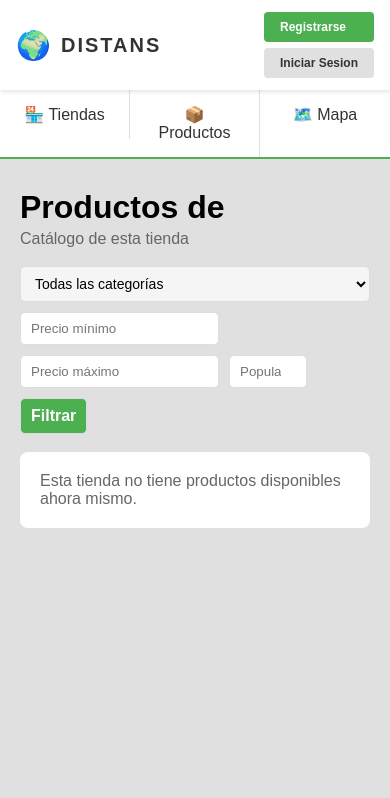
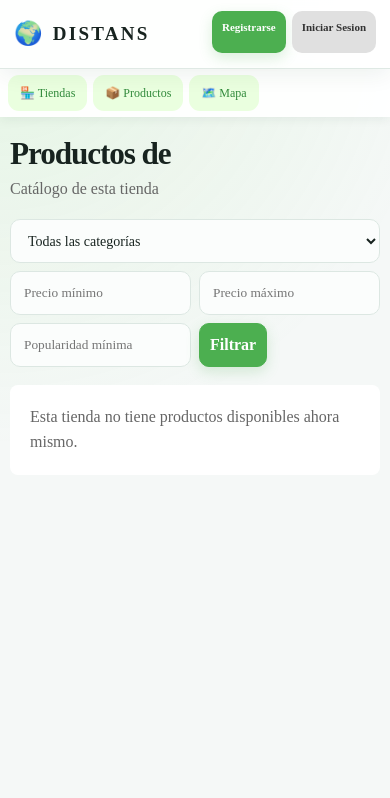
Before and after one commit to STX3837/Distans-Django, a Django app: template products/templates/products/store_products.html in a window 390 px wide. Shown: the top 798 px of the page. Run offline with Django 3.2, Linux system fonts and the light colour scheme; the template is opened without the code that fills it, so the values that code supplies are empty.

Commit message:
Mejora el diseño visual y la adaptación móvil

```diff
--- a/carts/templates/carts/cart_view.html
+++ b/carts/templates/carts/cart_view.html
@@ -1,4 +1,5 @@
 {% extends "base.html" %}
+{% load static %}
 
 {% block title %}Mi Carrito - DISTANS{% endblock %}
 
@@ -293,6 +294,8 @@
                             <a class="item-image" href="{% url 'product_detail' item.producto.pk %}" aria-label="Ver {{ item.producto.nombre }}">
                                 {% if item.producto.imagen %}
                                     <img src="{{ item.producto.imagen.url }}" alt="{{ item.producto.nombre }}">
+                                {% else %}
+                                    <img src="{% static 'img/default-product.png' %}" alt="Imagen predeterminada de producto">
                                 {% endif %}
                             </a>
                             <div class="item-info">
@@ -329,6 +332,8 @@
                             <a class="item-image" href="{% url 'product_detail' item.id %}" aria-label="Ver {{ item.nombre }}">
                                 {% if item.imagen %}
                                     <img src="{{ item.imagen }}" alt="{{ item.nombre }}">
+                                {% else %}
+                                    <img src="{% static 'img/default-product.png' %}" alt="Imagen predeterminada de producto">
                                 {% endif %}
                             </a>
                             <div class="item-info">
--- a/nucleo/settings.py
+++ b/nucleo/settings.py
@@ -142,6 +142,7 @@ USE_TZ = True
 
 STATIC_URL = 'static/'
 STATIC_ROOT = os.path.join(BASE_DIR, 'staticfiles')
+STATICFILES_DIRS = [os.path.join(BASE_DIR, 'static')]
 
 # Media files (User uploads)
 MEDIA_URL = '/media/'
--- a/products/templates/products/catalog.html
+++ b/products/templates/products/catalog.html
@@ -1,4 +1,5 @@
 {% extends "base.html" %}
+{% load static %}
 
 {% block title %}Catálogo - DISTANS{% endblock %}
 
@@ -115,7 +116,7 @@
                     {% if product.imagen %}
                         <img src="{{ product.imagen.url }}" alt="{{ product.nombre }}">
                     {% else %}
-                        <div style="color:#999; font-size:14px; text-align:center; padding:10px;">Sin imagen</div>
+                        <img src="{% static 'img/default-product.png' %}" alt="Imagen predeterminada de producto">
                     {% endif %}
                 </div>
                 <div class="product-info">
--- a/products/templates/products/product_detail.html
+++ b/products/templates/products/product_detail.html
@@ -1,4 +1,5 @@
 {% extends "base.html" %}
+{% load static %}
 
 {% block title %}{{ product.nombre }} - DISTANS{% endblock %}
 
@@ -313,9 +314,7 @@
             {% if product.imagen %}
                 <img src="{{ product.imagen.url }}" alt="{{ product.nombre }}">
             {% else %}
-                <div style="color: #999; text-align: center;">
-                    <p>Sin imagen disponible</p>
-                </div>
+                <img src="{% static 'img/default-product.png' %}" alt="Imagen predeterminada de producto">
             {% endif %}
         </div>
 
--- a/products/templates/products/seller_home.html
+++ b/products/templates/products/seller_home.html
@@ -1,4 +1,5 @@
 {% extends "base.html" %}
+{% load static %}
 
 {% block title %}Home vendedor - DISTANS{% endblock %}
 
@@ -145,7 +146,7 @@
                     {% if store.imagen %}
                         <img class="store-image" src="{{ store.imagen.url }}" alt="{{ store.nombre }}">
                     {% else %}
-                        <div class="store-image"></div>
+                        <img class="store-image" src="{% static 'img/default-store.png' %}" alt="Imagen predeterminada de tienda">
                     {% endif %}
                     <div class="store-info">
                         <h2>{{ store.nombre }}</h2>
--- a/products/templates/products/store_detail.html
+++ b/products/templates/products/store_detail.html
@@ -1,4 +1,5 @@
 {% extends "base.html" %}
+{% load static %}
 
 {% block title %}{{ store.nombre }} - DISTANS{% endblock %}
 
@@ -179,7 +180,7 @@
                     {% if product.imagen %}
                         <img class="product-image" src="{{ product.imagen.url }}" alt="{{ product.nombre }}">
                     {% else %}
-                        <div class="product-image"></div>
+                        <img class="product-image" src="{% static 'img/default-product.png' %}" alt="Imagen predeterminada de producto">
                     {% endif %}
                     <div class="product-info">
                         <h2>{{ product.nombre }}</h2>
--- a/products/templates/products/store_products.html
+++ b/products/templates/products/store_products.html
@@ -1,4 +1,5 @@
 {% extends "base.html" %}
+{% load static %}
 
 {% block title %}{{ store.nombre }} - Productos{% endblock %}
 
@@ -112,7 +113,7 @@
                         {% if product.imagen %}
                             <img src="{{ product.imagen.url }}" alt="{{ product.nombre }}">
                         {% else %}
-                            <div style="color:#999; font-size:14px; text-align:center; padding:10px;">Sin imagen</div>
+                            <img src="{% static 'img/default-product.png' %}" alt="Imagen predeterminada de producto">
                         {% endif %}
                     </div>
                     <div class="product-info">
--- /dev/null
+++ b/static/css/distans-ui.css
@@ -0,0 +1,342 @@
+/* DISTANS UI: capa visual global y responsive. Se carga tras los estilos de cada vista. */
+:root {
+    --brand: #4caf50;
+    --brand-dark: #318a3b;
+    --brand-soft: #eaffdf;
+    --accent: #f2a65a;
+    --ink: #17231f;
+    --muted: #63716c;
+    --line: #dce7e2;
+    --surface: #ffffff;
+    --surface-alt: #f5f8f7;
+    --danger: #c53d4d;
+    --shadow-sm: 0 2px 10px rgba(21, 62, 48, .07);
+    --shadow-md: 0 14px 36px rgba(21, 62, 48, .11);
+    --radius-sm: 10px;
+    --radius: 16px;
+    --radius-lg: 24px;
+    color-scheme: light;
+}
+
+html { scroll-behavior: smooth; background: var(--surface-alt); }
+body {
+    min-width: 320px;
+    color: var(--ink) !important;
+    background:
+        radial-gradient(circle at 0 0, rgba(108,220,87,.13), transparent 28rem),
+        var(--surface-alt) !important;
+    font-family: Inter, ui-sans-serif, -apple-system, BlinkMacSystemFont, "Segoe UI", sans-serif !important;
+    line-height: 1.55;
+    -webkit-font-smoothing: antialiased;
+}
+body, button, input, select, textarea { font-family: inherit !important; }
+img { max-width: 100%; height: auto; }
+a { color: var(--brand); transition: color .2s ease, opacity .2s ease; }
+a:hover { color: var(--brand-dark); text-decoration: none !important; }
+::selection { background: #bfe8d8; color: var(--ink); }
+
+.main-content {
+    width: 100%;
+    min-height: calc(100vh - 150px);
+    animation: page-in .42s ease-out both;
+}
+.main-content > :first-child { margin-top: 0; }
+
+/* Cabecera y navegación */
+.header {
+    background: rgba(255,255,255,.94) !important;
+    border-bottom: 1px solid rgba(220,231,226,.9);
+    box-shadow: 0 5px 22px rgba(21,62,48,.07) !important;
+    backdrop-filter: blur(14px);
+}
+.header-container { max-width: 1440px; margin: auto; padding: 13px clamp(16px, 3vw, 40px) !important; }
+.header-logo { padding: 5px 0; }
+.logo-icon { filter: saturate(.85); transition: transform .3s ease; }
+.header-logo:hover .logo-icon { transform: rotate(-8deg) scale(1.08); }
+.logo-text { color: var(--ink) !important; font-size: clamp(19px, 2vw, 24px) !important; letter-spacing: .12em !important; }
+.user-name { background: #c8ffb3 !important; color: #235f29 !important; border-radius: 999px !important; }
+.nav-link, .cart-button { border-radius: 999px !important; }
+.nav-link:hover { background: var(--surface-alt) !important; }
+.cart-button { background: var(--brand) !important; box-shadow: 0 6px 16px rgba(76,175,80,.22); }
+.cart-button:hover { background: var(--brand-dark) !important; transform: translateY(-1px); }
+.navbar { background: rgba(255,255,255,.96) !important; border: 0 !important; box-shadow: var(--shadow-sm); }
+.navbar-container { max-width: 1200px !important; gap: 6px; padding: 7px 12px !important; }
+.navbar-link { border: 0 !important; border-radius: 11px; padding: 11px 18px !important; color: var(--muted) !important; }
+.navbar-link:hover, .navbar-link.active { background: var(--brand-soft) !important; color: var(--brand-dark) !important; }
+.search-button, .catalog-mode-form select { border: 1px solid var(--line) !important; box-shadow: none !important; }
+.search-status { color: var(--muted) !important; }
+
+/* Contenedores, tarjetas y paneles existentes */
+:where(.container, .page-container, .catalog-container, .stores-container, .products-container,
+       .cart-container, .checkout-container, .orders-container, .account-container,
+       .form-container, .login-container, .signup-container, .detail-container,
+       .seller-container, .admin-container, .favorites-container) {
+    width: min(1180px, calc(100% - 32px)) !important;
+    margin-left: auto !important;
+    margin-right: auto !important;
+}
+:where(.card, .product-card, .store-card, .order-card, .cart-item, .favorite-card,
+       .form-card, .login-box, .signup-box, .account-card, .detail-card, .summary-card,
+       .checkout-card, .empty-state, .info-section, .panel) {
+    border: 1px solid var(--line) !important;
+    border-radius: var(--radius) !important;
+    background: var(--surface) !important;
+    box-shadow: var(--shadow-sm) !important;
+}
+:where(.product-card, .store-card, .order-card, .favorite-card) {
+    overflow: hidden;
+    transition: transform .25s ease, box-shadow .25s ease, border-color .25s ease !important;
+}
+:where(.product-card, .store-card, .order-card, .favorite-card):hover {
+    transform: translateY(-4px);
+    border-color: #b4e6a5 !important;
+    box-shadow: var(--shadow-md) !important;
+}
+h1, h2, h3, h4 { color: var(--ink) !important; line-height: 1.2; text-wrap: balance; }
+h1 { letter-spacing: -.035em; }
+p { text-wrap: pretty; }
+
+/* Formularios */
+label { color: #34443e !important; }
+input:not([type="checkbox"]):not([type="radio"]):not([type="hidden"]), select, textarea {
+    min-height: 44px;
+    border: 1px solid var(--line) !important;
+    border-radius: var(--radius-sm) !important;
+    background: #fbfdfc !important;
+    color: var(--ink) !important;
+    padding: 10px 13px !important;
+    transition: border-color .2s ease, box-shadow .2s ease, background .2s ease !important;
+}
+input:focus, select:focus, textarea:focus {
+    outline: 0 !important;
+    border-color: var(--brand) !important;
+    background: #fff !important;
+    box-shadow: 0 0 0 4px rgba(76,175,80,.14) !important;
+}
+textarea { min-height: 110px; resize: vertical; }
+
+button, .btn, [class*="btn-"], [class*="button"] {
+    border-radius: 10px !important;
+    transition: transform .2s ease, box-shadow .2s ease, background-color .2s ease !important;
+}
+button:hover, .btn:hover, [class*="btn-"]:hover, [class*="button"]:hover { transform: translateY(-1px); }
+button:active, .btn:active, [class*="btn-"]:active, [class*="button"]:active { transform: translateY(0) scale(.98); }
+button:focus-visible, a:focus-visible { outline: 3px solid rgba(22,131,93,.35); outline-offset: 3px; }
+.btn-primary, .primary-button, .submit-button, button[type="submit"] {
+    background: var(--brand) !important;
+    color: #fff !important;
+    border-color: var(--brand) !important;
+    box-shadow: 0 5px 14px rgba(76,175,80,.2);
+}
+.btn-primary:hover, .primary-button:hover, .submit-button:hover, button[type="submit"]:hover { background: var(--brand-dark) !important; }
+
+/* Tablas, avisos y modales */
+table { width: 100%; border-collapse: separate !important; border-spacing: 0; background: #fff; border: 1px solid var(--line); border-radius: var(--radius); overflow: hidden; }
+th { background: #dcffcf !important; color: #285d2d !important; font-size: .8rem; letter-spacing: .035em; text-transform: uppercase; }
+th, td { padding: 13px 15px !important; border-color: var(--line) !important; text-align: left; }
+tbody tr { transition: background .18s ease; }
+tbody tr:hover { background: #f8fbfa; }
+.messages { position: relative; z-index: 20; }
+.message { border: 1px solid currentColor !important; border-left-width: 4px !important; border-radius: 12px !important; box-shadow: var(--shadow-sm); animation: slide-down .35s ease-out both; }
+.errorlist { border-radius: 10px !important; }
+.search-modal-backdrop { background: rgba(10,29,22,.58) !important; backdrop-filter: blur(4px); }
+.search-modal-card { border: 1px solid rgba(255,255,255,.55); box-shadow: 0 25px 80px rgba(8,31,23,.28) !important; animation: modal-in .25s ease-out both; }
+.map-canvas { min-height: 250px; }
+
+@media (max-width: 900px) {
+    .header { position: relative !important; }
+    .header-container { align-items: flex-start !important; }
+    .header-nav { margin-left: auto !important; }
+    .user-menu { justify-content: flex-end !important; }
+    .search-panel { padding-top: 5px; }
+    .navbar-container { overflow-x: auto; scrollbar-width: none; justify-content: flex-start; }
+    .navbar-container::-webkit-scrollbar { display: none; }
+    .navbar-item { flex: 0 0 auto !important; }
+    .navbar-link { white-space: nowrap; }
+    table { display: block; overflow-x: auto; white-space: nowrap; }
+}
+
+@media (max-width: 640px) {
+    :root { --radius: 14px; --radius-lg: 18px; }
+    .header-container { padding: 11px 14px !important; gap: 10px !important; }
+    .logo-icon { font-size: 23px !important; }
+    .header-spacer { display: none; }
+    .header-nav { max-width: calc(100% - 145px); }
+    .user-menu { gap: 5px !important; }
+    .user-name { display: none; }
+    .nav-link { padding: 7px 9px !important; font-size: 11px !important; }
+    .auth-buttons { flex-direction: row !important; }
+    .auth-buttons .btn { padding: 8px 10px !important; font-size: 11px !important; }
+    .search-actions { display: grid !important; grid-template-columns: 1fr 1fr; gap: 7px !important; }
+    .catalog-mode-form { grid-column: 1 / -1; width: 100%; }
+    .catalog-mode-form select { width: 100%; }
+    .search-button { width: 100%; padding: 9px !important; }
+    .search-status { font-size: 11px !important; text-align: center; }
+    .navbar-container { padding: 6px 8px !important; }
+    .navbar-link { padding: 9px 12px !important; font-size: 12px; }
+    .main-content { min-height: calc(100vh - 180px); }
+    :where(.container, .page-container, .catalog-container, .stores-container, .products-container,
+           .cart-container, .checkout-container, .orders-container, .account-container,
+           .form-container, .login-container, .signup-container, .detail-container,
+           .seller-container, .admin-container, .favorites-container) {
+        width: min(100% - 20px, 1180px) !important;
+        padding-left: 0 !important;
+        padding-right: 0 !important;
+    }
+    h1 { font-size: clamp(1.65rem, 8vw, 2.1rem) !important; }
+    h2 { font-size: clamp(1.3rem, 6vw, 1.65rem) !important; }
+    button, .btn { min-height: 42px; }
+    .search-modal { padding: 10px !important; }
+    .search-modal-card { padding: 16px !important; max-height: calc(100dvh - 20px); overflow-y: auto; }
+    .map-canvas { height: 42dvh !important; min-height: 230px; }
+    th, td { padding: 11px 12px !important; }
+}
+
+@media (prefers-reduced-motion: reduce) {
+    *, *::before, *::after { scroll-behavior: auto !important; animation-duration: .01ms !important; animation-iteration-count: 1 !important; transition-duration: .01ms !important; }
+}
+
+@keyframes page-in { from { opacity: 0; transform: translateY(7px); } to { opacity: 1; transform: none; } }
+@keyframes modal-in { from { opacity: 0; transform: translateY(12px) scale(.985); } to { opacity: 1; transform: none; } }
+@keyframes slide-down { from { opacity: 0; transform: translateY(-8px); } to { opacity: 1; transform: none; } }
+
+/* Responsive de componentes: las vistas antiguas definen anchos de escritorio propios. */
+@media (max-width: 700px) {
+    html, body { max-width: 100%; overflow-x: hidden; }
+    *, *::before, *::after { min-width: 0; }
+
+    .catalog-page, .cart-page, .stock-page, .store-page, .seller-page,
+    .product-detail-page, .favorites-page, .map-page, .orders-shell,
+    .history-shell, .detail-shell, .checkout-shell, .complete-shell,
+    .admin-form-container, .delete-container, .confirm-container {
+        width: calc(100% - 20px) !important;
+        max-width: none !important;
+        margin: 18px auto 36px !important;
+        padding-left: 0 !important;
+        padding-right: 0 !important;
+    }
+
+    /* Filtros: controles grandes y ordenados, sin medias columnas accidentales. */
+    .filters, .search-box, .map-actions {
+        display: grid !important;
+        grid-template-columns: 1fr 1fr !important;
+        width: 100%;
+        gap: 8px !important;
+    }
+    .filters > *, .search-box > *, .map-actions > * { width: 100% !important; margin: 0 !important; }
+    .filters select:first-child { grid-column: 1 / -1; }
+    .filters button, .search-box button { justify-self: start; width: auto !important; }
+
+    /* Catálogos: imagen e información arriba; acciones debajo a ancho completo. */
+    .catalog-page .product-card {
+        display: grid !important;
+        grid-template-columns: 88px minmax(0, 1fr) !important;
+        align-items: start !important;
+        gap: 11px !important;
+        padding: 10px !important;
+        min-height: 0 !important;
+    }
+    .catalog-page .product-image {
+        grid-column: 1;
+        width: 88px !important;
+        height: 100px !important;
+        min-height: 100px !important;
+        flex: none !important;
+    }
+    .catalog-page .product-info { grid-column: 2; width: 100%; overflow-wrap: anywhere; }
+    .catalog-page .product-info h3 { font-size: 1rem !important; line-height: 1.18; }
+    .catalog-page .product-info p, .catalog-page .popularity { font-size: .76rem !important; }
+    .catalog-page .product-actions {
+        grid-column: 1 / -1;
+        width: 100% !important;
+        flex: none !important;
+        display: grid !important;
+        grid-template-columns: 1fr 1fr;
+        align-items: stretch !important;
+        gap: 8px !important;
+    }
+    .catalog-page .product-actions form,
+    .catalog-page .product-actions form:last-child { width: 100%; align-items: stretch !important; }
+    .catalog-page .product-actions button { width: 100% !important; white-space: normal; }
+    .catalog-page .qty-input { width: 100% !important; margin-bottom: 6px; }
+    .catalog-page .physical-store-toggle,
+    .catalog-page .physical-store-details { grid-column: 1 / -1; width: 100%; }
+    .store-header { align-items: flex-start !important; flex-direction: column; }
+
+    /* Carrito */
+    .cart-container { display: block !important; }
+    .cart-items { margin-bottom: 14px; }
+    .cart-item {
+        display: grid !important;
+        grid-template-columns: 76px minmax(0, 1fr) !important;
+        gap: 10px !important;
+        padding: 12px !important;
+    }
+    .item-image { width: 76px !important; height: 86px !important; }
+    .item-info { width: 100% !important; }
+    .item-actions {
+        grid-column: 1 / -1;
+        width: 100%;
+        align-items: stretch !important;
+        text-align: left !important;
+    }
+    .item-quantity { display: grid !important; grid-template-columns: auto 1fr !important; }
+    .item-quantity .update-btn { grid-column: 1 / -1; width: 100%; }
+    .item-quantity input { width: 100% !important; }
+    .cart-summary { width: 100% !important; position: static !important; }
+    .orders-fab { position: static !important; display: block; width: max-content; margin: 12px 0; }
+
+    /* Detalles, checkout y formularios */
+    .product-detail-container, .form-shell, .checkout-grid, .complete-grid,
+    .info-grid, .product-details { grid-template-columns: 1fr !important; }
+    .product-image-section { min-height: 240px !important; }
+    .cart-section, .form-actions, .button-group, .status-form,
+    .status-form form, .store-actions { flex-direction: column !important; align-items: stretch !important; }
+    .cart-section > *, .form-actions > *, .button-group > *,
+    .status-form form > *, .store-actions > * { width: 100% !important; }
+    .inline-row { grid-template-columns: 1fr !important; }
+    .checkout-card, .complete-card, .detail-card { padding: 16px !important; }
+    .checkout-progress { overflow-x: auto; justify-content: flex-start !important; padding-bottom: 4px; }
+    .progress-pill { flex: 0 0 auto; white-space: nowrap; }
+    .payment-option { align-items: flex-start !important; }
+
+    /* Listados, métricas y administración */
+    .stores-container .store-grid, .seller-page .store-grid,
+    .store-page .product-grid { grid-template-columns: 1fr !important; }
+    .stores-container .store-card { padding: 14px !important; }
+    .stores-container .store-image { width: calc(100% + 28px); margin: -14px -14px 14px; }
+    .favorite-item, .order-top, .orders-header, .admin-header {
+        flex-direction: column !important;
+        align-items: stretch !important;
+    }
+    .order-actions, .admin-actions, .action-buttons { flex-wrap: wrap !important; }
+    .visit-chart-grid { gap: 5px !important; overflow-x: auto; }
+    .visit-day { min-width: 38px; }
+    .stock-row { grid-template-columns: 1fr !important; align-items: stretch !important; }
+    .stock-row .stock-stepper { width: 100% !important; }
+
+    .stores-table, .orders-table, .items-table, .product-metrics table,
+    .admin-container table { min-width: 640px; }
+    .admin-container, .product-metrics, .detail-card { overflow-x: auto; }
+}
+
+@media (max-width: 380px) {
+    .header-container {
+        display: grid !important;
+        grid-template-columns: auto 1fr !important;
+        align-items: center !important;
+    }
+    .header-logo { grid-column: 1; }
+    .header-nav { grid-column: 2; max-width: none !important; width: 100%; }
+    .header-nav, .user-menu { justify-content: flex-end !important; }
+    .search-panel { grid-column: 1 / -1; width: 100%; }
+    .logo-text { font-size: 16px !important; }
+    .logo-icon { font-size: 19px !important; }
+    .cart-button { padding: 8px !important; }
+    .cart-count { min-width: 18px !important; height: 18px !important; font-size: 10px !important; }
+    .nav-link { padding: 6px !important; }
+    .navbar-link { font-size: 11px; padding: 8px 9px !important; }
+    .filters { grid-template-columns: 1fr !important; }
+    .filters > *, .filters select:first-child, .filters button { grid-column: 1 !important; width: 100% !important; }
+    .catalog-page .product-actions { grid-template-columns: 1fr !important; }
+}
--- /dev/null
+++ b/static/js/distans-ui.js
@@ -0,0 +1,21 @@
+document.addEventListener('DOMContentLoaded', () => {
+    // Marca automáticamente la sección activa sin acoplarla a nombres de vistas.
+    const currentPath = window.location.pathname.replace(/\/$/, '');
+    document.querySelectorAll('.navbar-link').forEach((link) => {
+        const linkPath = new URL(link.href, window.location.origin).pathname.replace(/\/$/, '');
+        if (linkPath && (currentPath === linkPath || (linkPath !== '' && currentPath.startsWith(`${linkPath}/`)))) {
+            link.classList.add('active');
+            link.setAttribute('aria-current', 'page');
+        }
+    });
+
+    // Hace que los mensajes desaparezcan suavemente, sin ocultar errores demasiado pronto.
+    document.querySelectorAll('.message-success, .message-info').forEach((message) => {
+        window.setTimeout(() => {
+            message.style.transition = 'opacity .3s ease, transform .3s ease';
+            message.style.opacity = '0';
+            message.style.transform = 'translateY(-6px)';
+            window.setTimeout(() => message.remove(), 320);
+        }, 6000);
+    });
+});
--- a/stores/templates/stores/store_list.html
+++ b/stores/templates/stores/store_list.html
@@ -1,4 +1,5 @@
 {% extends "base.html" %}
+{% load static %}
 
 {% block title %}Tiendas - DISTANS{% endblock %}
 
@@ -43,6 +44,7 @@
     }
 
     .store-card-link { color: inherit; text-decoration: none; flex-grow: 1; }
+    .store-image { width: calc(100% + 40px); height: 180px; margin: -20px -20px 18px; object-fit: cover; display: block; background: #eaffdf; }
     .favorite-btn { padding: 8px 12px; background: #fff; color: #4caf50; border: 1px solid #4caf50; border-radius: 5px; cursor: pointer; font-weight: bold; }
     .favorite-btn.active { background: #e8f5e9; }
 
@@ -109,6 +111,7 @@
             {% for tienda in stores %}
                 <div class="store-card">
                     <a href="{% url 'store_products' tienda.pk %}" class="store-card-link">
+                        <img class="store-image" src="{% if tienda.imagen %}{{ tienda.imagen.url }}{% else %}{% static 'img/default-store.png' %}{% endif %}" alt="{{ tienda.nombre }}" loading="lazy">
                         <div class="store-name">{{ tienda.nombre }}</div>
                         <div class="store-desc">{{ tienda.descripcion|truncatewords:15 }}</div>
                         <div class="popularity">Popularidad: {{ tienda.popularidad_media|floatformat:1 }}/5</div>
--- a/templates/base.html
+++ b/templates/base.html
@@ -1,3 +1,4 @@
+{% load static %}
 <!DOCTYPE html>
 <html lang="es">
 <head>
@@ -147,6 +148,7 @@
         }
     </style>
     {% block extra_css %}{% endblock %}
+    <link rel="stylesheet" href="{% static 'css/distans-ui.css' %}">
 </head>
 <body>
     {% include "header.html" %}
@@ -165,5 +167,6 @@
     </main>
 
     {% block extra_js %}{% endblock %}
+    <script src="{% static 'js/distans-ui.js' %}" defer></script>
 </body>
 </html>
```
Also changed, not shown: static/img/default-product.png (added), static/img/default-store.png (added), 1 other file.
